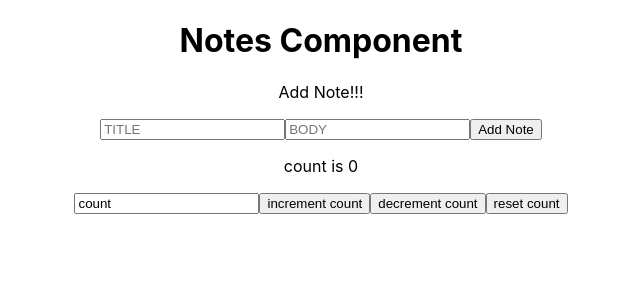
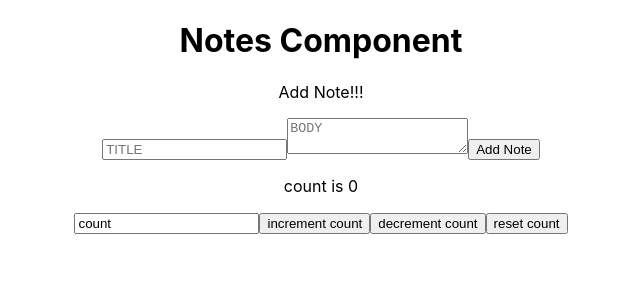
Before and after one commit to kgallagher52/React-Hooks, a React (Create React App) app: page / in a window 1280 px wide. Shown: the top 300 px of the page, without its empty margins (319-959 px from the left). Built offline with nearby package versions, Linux system fonts and the light colour scheme.

Commit message:
adding more complex useState

```diff
--- a/src/components/Notes.js
+++ b/src/components/Notes.js
@@ -36,7 +36,7 @@ const Notes = () => {
             <p>Add Note!!!</p>
             <form onSubmit={addNote}>
                 <input placeholder="TITLE" value={title} onChange={(e) => setTitle(e.target.value)}/>
-                <input placeholder="BODY" value={body} onChange={(e) => setBody(e.target.value)}/>
+                <textarea placeholder="BODY" value={body} onChange={(e) => setBody(e.target.value)}/>
                 <button>Add Note</button>
             </form>
         </div>
```
